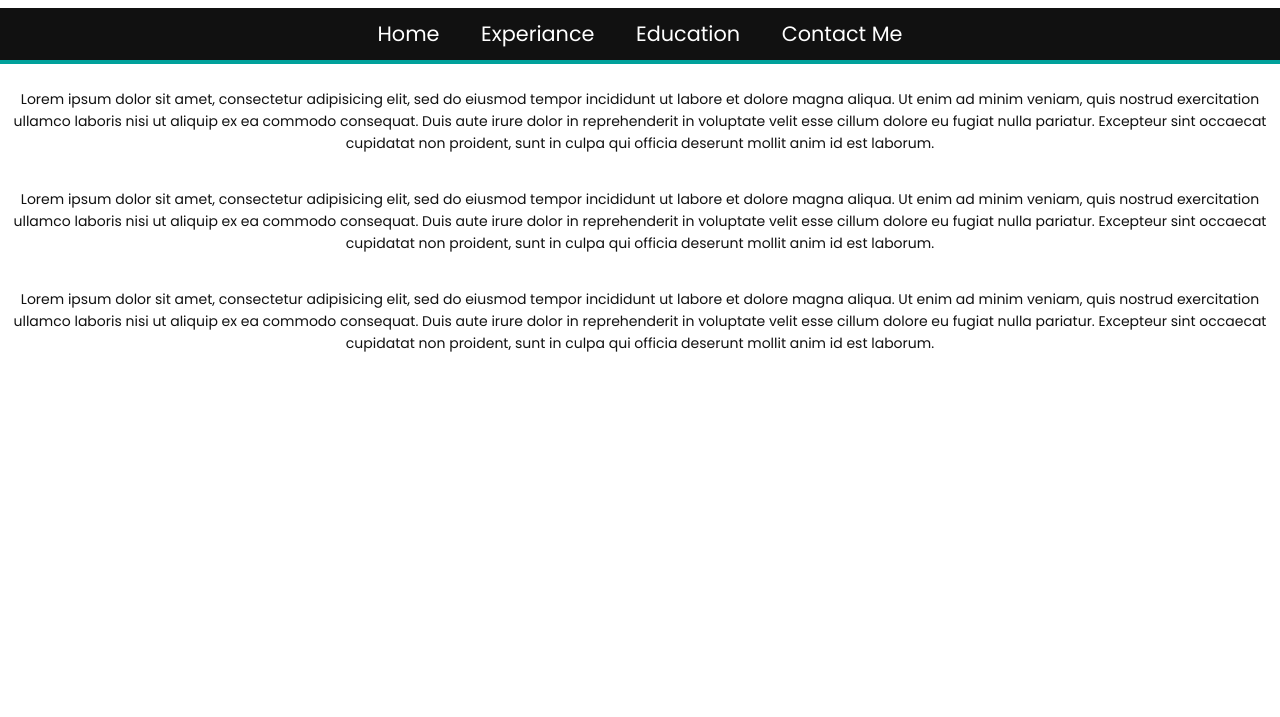
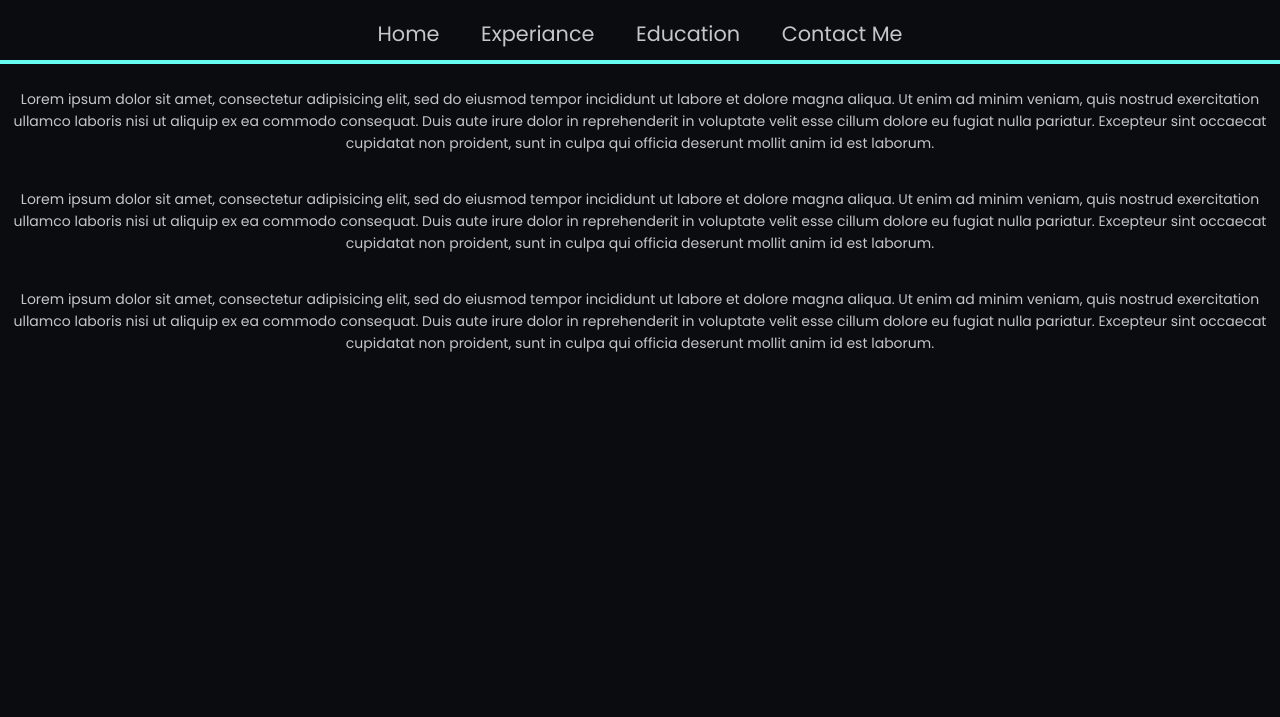
Before and after one commit to 7abuzar/7abuzar.github.io, a plain HTML site: page index.html in a window 1280 px wide. Shown: the part 83-800 px from the top of the page. Drawn offline with Linux system fonts and the light colour scheme; files whose address does not match are found by name.

Commit message:
Update styles.css

```diff
--- a/styles.css
+++ b/styles.css
@@ -1,8 +1,8 @@
 @import url('https://fonts.googleapis.com/css2?family=Poppins&display=swap');
 
 body {
-	background-color: white;
-	color: 111111;
+	background-color: #0B0C10;
+	color: #C5C6C7;
 	font-family: 'Poppins', sans-serif;
 	justify-content: center;
 	text-align: center;
@@ -14,8 +14,8 @@ body {
 	position: fixed;
 	top: 0.5rem;
 	right: 0.5rem;
-	background-color: #111111;
-	color: white;
+	background-color: #0B0C10;
+	color: #C5C6C7;
 	font-size: 3em;
 	text-align: right;
 	line-height: 1em;
@@ -30,7 +30,7 @@ nav {
 	top: 0;
 	display: flex;
 	flex-direction: column;
-	background-color: #111111;
+	background-color: #0B0C10;
 	opacity: 0;
 	transform: translateX(100vw);
 	transition: transform 0.4s, opacity 0.6s;
@@ -46,7 +46,7 @@ nav a {
 	font-size: 2em;
 	text-decoration: none;
 	padding: 0.5em 1em;
-	color: white;
+	color: #C5C6C7;
 	text-align: center;
 	flex-grow: 1;
 	transition: background-color 0.5s;
@@ -57,7 +57,7 @@ nav a:hover {
 }
 
 p{
-	color: #111111;
+	color: #C5C6C7;
 	font-size: 14px;
 	font-weight: 300;
 	line-height: 22px;
@@ -66,7 +66,7 @@ p{
 
 @media screen and (min-width: 700px) {
 	body {
-		background-color: white;
+		background-color: #0B0C10;
 	}
 
 	#menuToggler {
@@ -81,7 +81,7 @@ p{
 		height: auto;
 		position: static;
 		justify-content: center;
-		border-bottom: 4px solid #00A19B;
+		border-bottom: 4px solid #66FCF1;
 	}
 
 	nav a {
```
